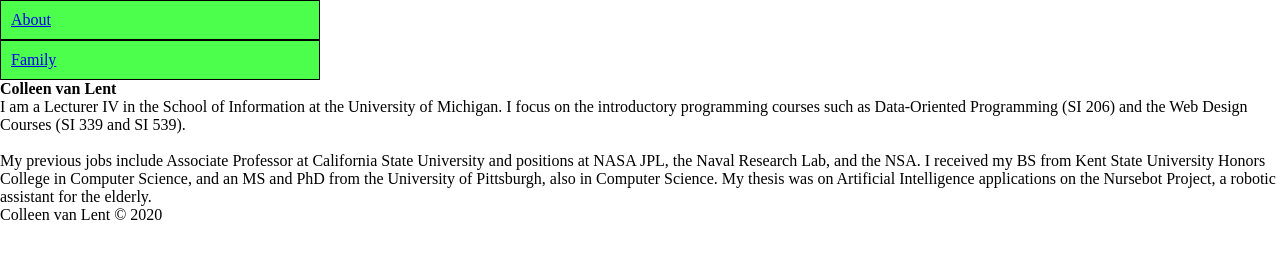
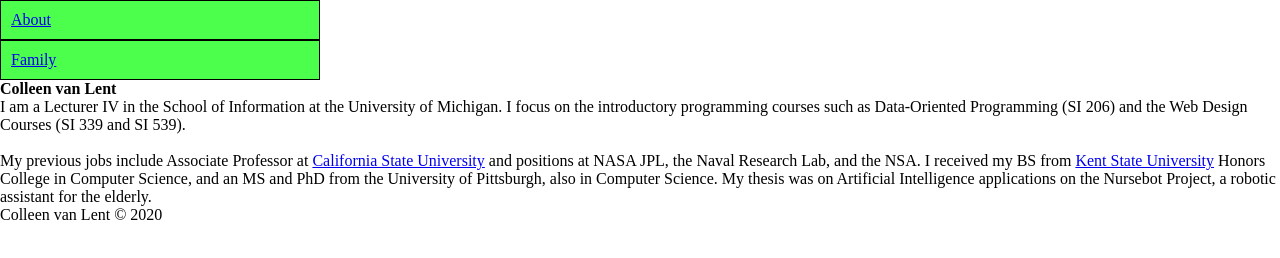
Before and after one commit to abassock/Homework1, a plain HTML site: page index.html in a window 1280 px wide. Drawn offline with Linux system fonts and the light colour scheme.

Commit message:
Update index.html

```diff
--- a/index.html
+++ b/index.html
@@ -23,7 +23,7 @@
 <section>
 <p>I am a Lecturer IV in the School of Information at the University of Michigan. I focus on the introductory programming courses such as Data-Oriented Programming (SI 206) and the Web Design Courses (SI 339 and SI 539).</p>
 &nbsp;
-<p>My previous jobs include Associate Professor at California State University and positions at NASA JPL, the Naval Research Lab, and the NSA. I received my BS from Kent State University Honors College in Computer Science, and an MS and PhD from the University of Pittsburgh, also in Computer Science. My thesis was on Artificial Intelligence applications on the Nursebot Project, a robotic assistant for the elderly.</p>
+<p>My previous jobs include Associate Professor at <a href="https://www.csulb.edu/">California State University</a> and positions at NASA JPL, the Naval Research Lab, and the NSA. I received my BS from <a href="https://www.kent.edu/">Kent State University</a> Honors College in Computer Science, and an MS and PhD from the University of Pittsburgh, also in Computer Science. My thesis was on Artificial Intelligence applications on the Nursebot Project, a robotic assistant for the elderly.</p>
 	</section>
 <footer>
 Colleen van Lent &copy; 2020
```
